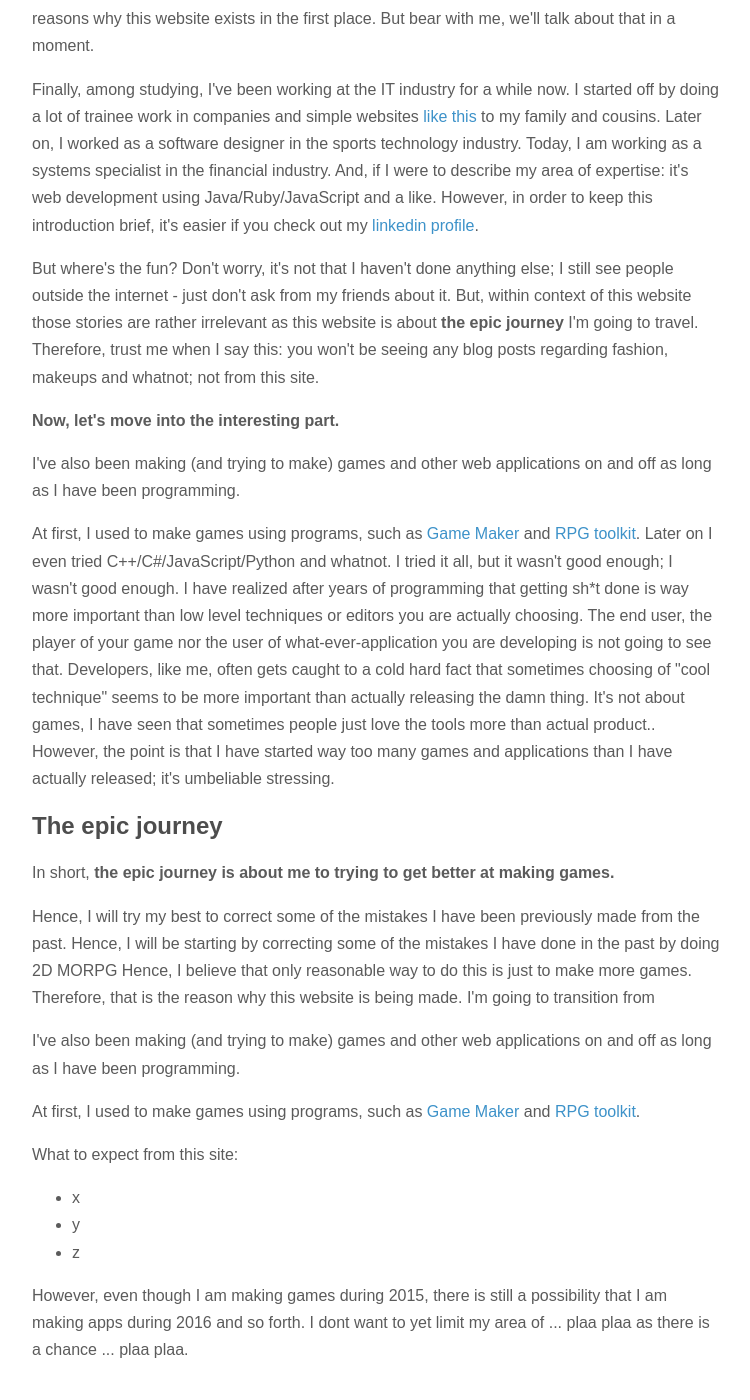
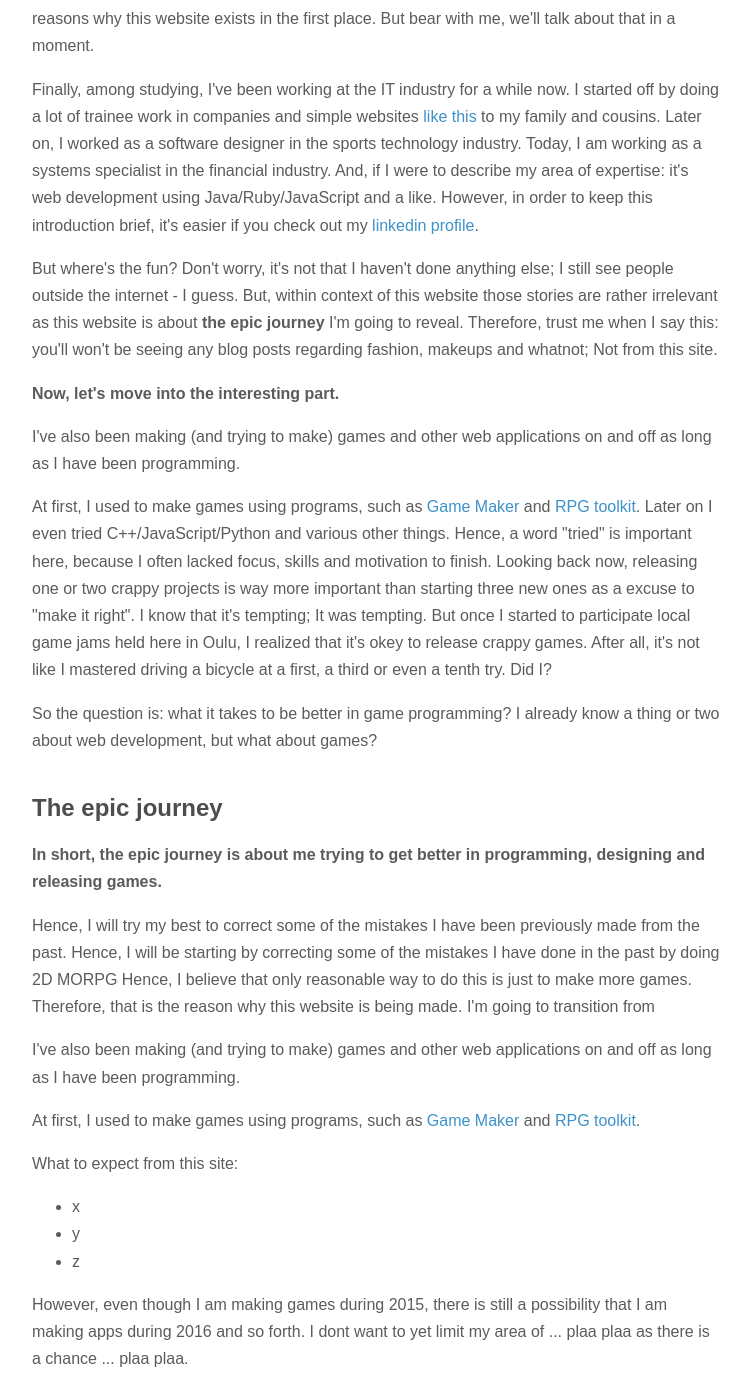
Before and after one commit to maunovaha/maunovaha.com, a Jekyll site: the page built from index.html, in a window 1280 px wide and 1400 px high, scrolled down 722 px. Shown: the whole window, without its empty margins (263-1013 px from the left). Built offline with Jekyll 4.4.1, drawn with Linux system fonts in a browser that asks for light colours; comment, search, counter and statistics services are not loaded; some of the changed text lies outside the part shown.

Commit message:
Adds some text

```diff
--- a/_layouts/default.html
+++ b/_layouts/default.html
@@ -87,7 +87,7 @@
         Finally, among studying, I've been working at the IT industry for a while now. I started off by doing a lot of trainee work in companies and simple websites <a href="#">like this</a> to my family and cousins. Later on, I worked as a software designer in the sports technology industry. Today, I am working as a systems specialist in the financial industry. And, if I were to describe my area of expertise: it's web development using Java/Ruby/JavaScript and a like. However, in order to keep this introduction brief, it's easier if you check out my <a href="#">linkedin profile</a>.
       </p>
       <p>
-        But where's the fun? Don't worry, it's not that I haven't done anything else; I still see people outside the internet - just don't ask from my friends about it. But, within context of this website those stories are rather irrelevant as this website is about <b>the epic journey</b> I'm going to travel. Therefore, trust me when I say this: you won't be seeing any blog posts regarding fashion, makeups and whatnot; not from this site. <!--Interestingly, however, that hoodie I'm wearing at the picture is a brand new! -->
+        But where's the fun? Don't worry, it's not that I haven't done anything else; I still see people outside the internet - I guess. But, within context of this website those stories are rather irrelevant as this website is about <b>the epic journey</b> I'm going to reveal. Therefore, trust me when I say this: you'll won't be seeing any blog posts regarding fashion, makeups and whatnot; Not from this site. <!--Interestingly, however, that hoodie I'm wearing at the picture is a brand new! -->
       </p>
       <p>
         <b>Now, let's move into the interesting part.</b>
@@ -96,17 +96,13 @@
         I've also been making (and trying to make) games and other web applications on and off as long as I have been programming.
       </p>
       <p>
-        At first, I used to make games using programs, such as <a href="#">Game Maker</a> and <a href="#">RPG toolkit</a>. Later on I even tried C++/C#/JavaScript/Python and whatnot. I tried it all, but it wasn't good enough; I wasn't good enough. I have realized after years of programming that getting sh*t done is way more important than low level techniques or editors you are actually choosing. The end user, the player of your game nor the user of what-ever-application you are developing is not going to see that. Developers, like me, often gets caught to a cold hard fact that sometimes choosing of "cool technique" seems to be more important than actually releasing the damn thing. It's not about games, I have seen that sometimes people just love the tools more than actual product..
-
-
-
-
-        However, the point is that I have started way too many games and applications than I have actually released; it's umbeliable stressing.
+        At first, I used to make games using programs, such as <a href="#">Game Maker</a> and <a href="#">RPG toolkit</a>. Later on I even tried C++/JavaScript/Python and various other things. Hence, a word "tried" is important here, because I often lacked focus, skills and motivation to finish. Looking back now, releasing one or two crappy projects is way more important than starting three new ones as a excuse to "make it right". I know that it's tempting; It was tempting. But once I started to participate local game jams held here in Oulu, I realized that it's okey to release crappy games. After all, it's not like I mastered driving a bicycle at a first, a third or even a tenth try. Did I?
       </p>
-
-
-      <h2>The epic journey</h2>
-      <p>In short, <b>the epic journey is about me to trying to get better at making games.</b>
+      <p>
+        So the question is: what it takes to be better in game programming? I already know a thing or two about web development, but what about games?
+      </p>
+      <h2 style="margin-top: 40px;">The epic journey</h2>
+      <p><b>In short, the epic journey is about me trying to get better in programming, designing and releasing games.</b>
 
       <p>
         Hence, I will try my best to correct some of the mistakes I have been previously made from the past.
@@ -529,6 +525,7 @@
   <div class="site-footer">
     <h2 style="margin-bottom: 24px;">Welcome aboard</h2>
 <pre style="white-space: pre; word-wrap: normal; font-style: monospace; line-height: normal;">
+<!--
                 |              ~.~
                )_)    |
               )___)  )_)    ~.~
@@ -538,6 +535,7 @@
         ^^^^^^^^^^^^^^^^^^^^
     ^^      ^^^^     ^^^     ^^
        ^^^^      ^^^      ^
+-->
 </pre>
     <p>An epic journey of a man from beginner to pro in game programming has just began. To keep updated, it is highly recommended that you jump on board.</p>
       <a href="https://twitter.com/maunovaha" class="twitter-follow-button" data-show-count="true">Follow @maunovaha</a>
```
